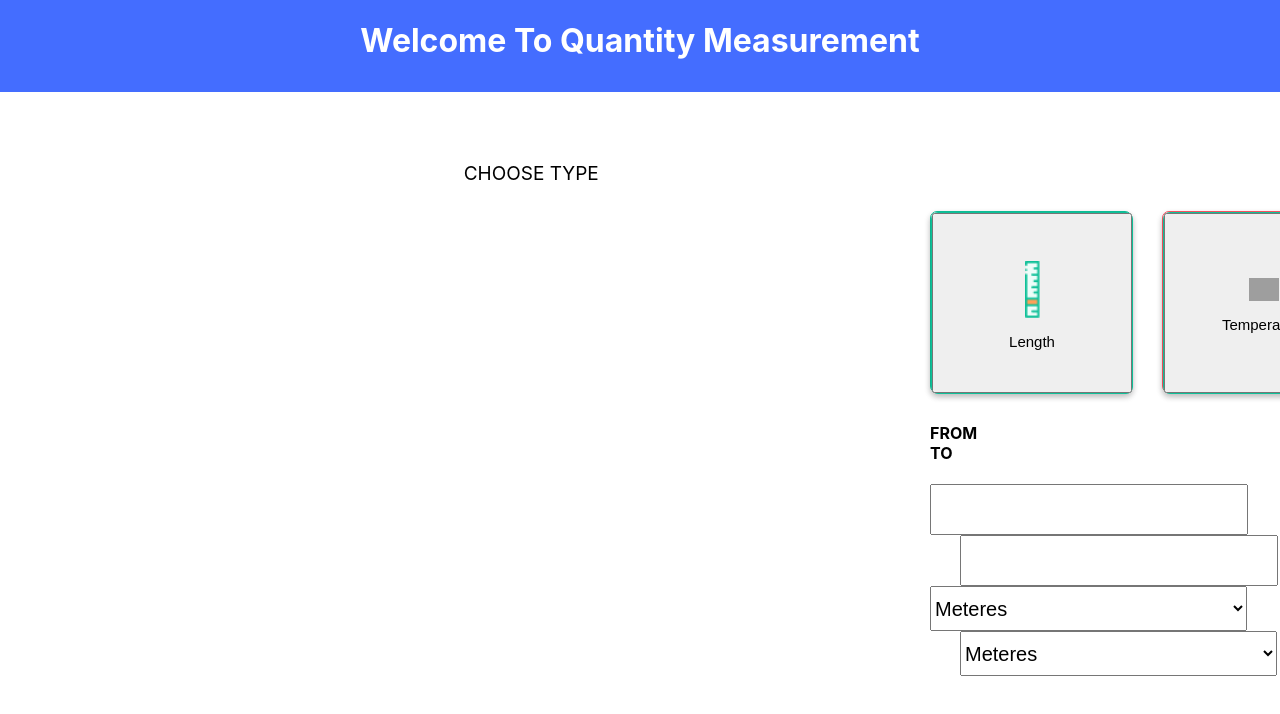
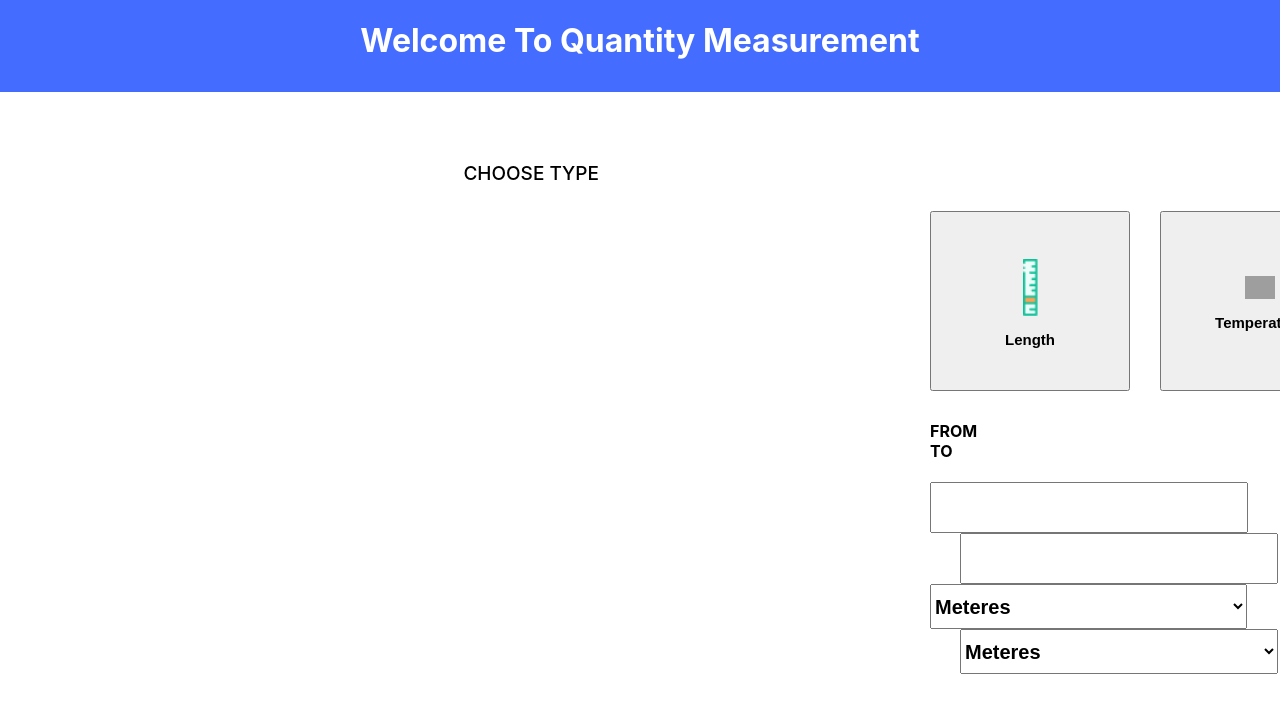
Before and after one commit to Kiran607/Quantity-Measurement-App, a React (Create React App) app: page / in a window 1280 px wide. Shown: the top 714 px of the page. Built offline with nearby package versions, Linux system fonts and the light colour scheme; grey boxes are pictures that could not be loaded.

Commit message:
[Kiran]Refactored Ui with some changes

```diff
--- a/src/App.css
+++ b/src/App.css
@@ -63,6 +63,7 @@
   width: 83%;
   font-size: 19px;
   text-align: center;
+  font-weight: 500;
   }
   .temperature{
   top: 224px;
@@ -92,24 +93,35 @@
   left: 385px;
   width: 200px;
   height: 180px;
-  background: #EDFDF9 0% 0% no-repeat padding-box;
-  box-shadow: 0px 3px 6px #00000029;
-  border: 1px solid #0EC098;
+  background: #FFFFFF 0% 0% no-repeat padding-box;
   border-radius: 7px;
   opacity: 1;
+  cursor: pointer;
   }
+
+  .card:hover{
+    background: #EDFDF9 0% 0% no-repeat padding-box;
+    box-shadow: 0px 3px 6px #00000029;
+    border: 1px solid #0EC098;
+    border-radius: 7px;
+    opacity: 1;
+  }
+
+
 
   .buttonLength{
   top: 224px;
   left: 385px;
   width: 200px;
   height: 180px;
+  cursor: pointer;
   }
 
   p{
     text-align: center;
     font-size: 15px;
     font-family: sans-serif;
+    font-weight: bold;
   }
 
   .lengthCard{
@@ -126,12 +138,17 @@
   left: 588px;
   width: 200px;
   height: 180px;
-  background: #FFEEF0 0% 0% no-repeat padding-box;
-  box-shadow: 0px 3px 6px #00000029;
-  border: 1px solid #FD5160;
+  background: white 0% 0% no-repeat padding-box;
   border-radius: 7px;
   opacity: 1;
   margin-left: 30px;
+  }
+
+  .temperatureCard:hover{
+    box-shadow: 0px 3px 6px #00000029;
+    border: 1px solid #FD5160;
+    border-radius: 7px;
+    opacity: 1;
   }
 
   .temperatureButton{
@@ -139,6 +156,7 @@
     left: 588px;
     width: 200px;
     height: 180px;
+    cursor: pointer;
   }
 
   .hotCardImg{
@@ -157,10 +175,14 @@
   height: 180px;
   background: #E8DDFF 0% 0% no-repeat padding-box;
   box-shadow: 0px 3px 6px #00000029;
-  border: 1px solid #7224FF;
   border-radius: 7px;
   opacity: 1;
   margin-left: 30px;
+  cursor: pointer;
+  }
+
+  .volumeCard:hover{
+    border: 1px solid #7224FF;
   }
 
   .volumeButton{
@@ -168,6 +190,7 @@
     left: 791px;
     width: 200px;
     height: 180px;
+    cursor: pointer;
   }
 
   .volumeCardImg{
@@ -196,15 +219,17 @@
   height: 45px;
   font-size: 20px;
   font-family: sans-serif;
+  font-weight: bold;
   }
   #resultType{
     top: 471px;
     left: 690px;
-    width: 317px;
+    width: 318px;
     height: 45px;
     margin-left: 30px;
     font-size: 20px;
     font-family: sans-serif;
+    font-weight: bold;
   }
   #input{
     top: 345px;
```
